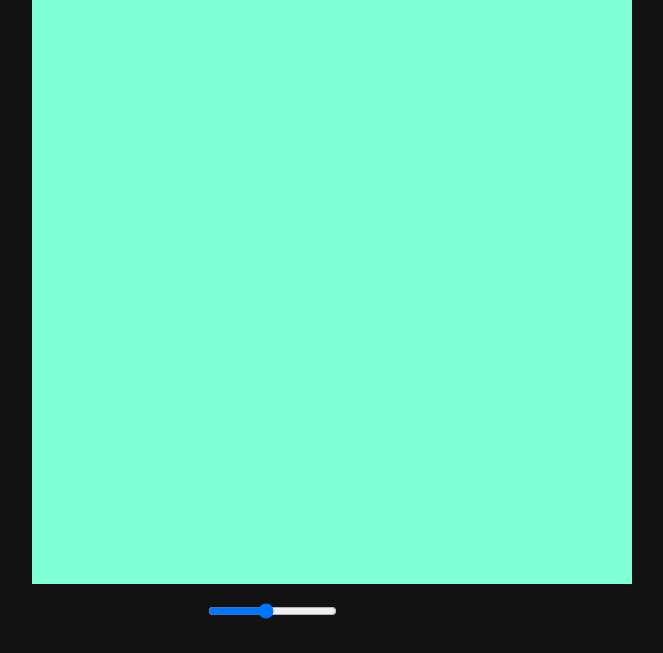
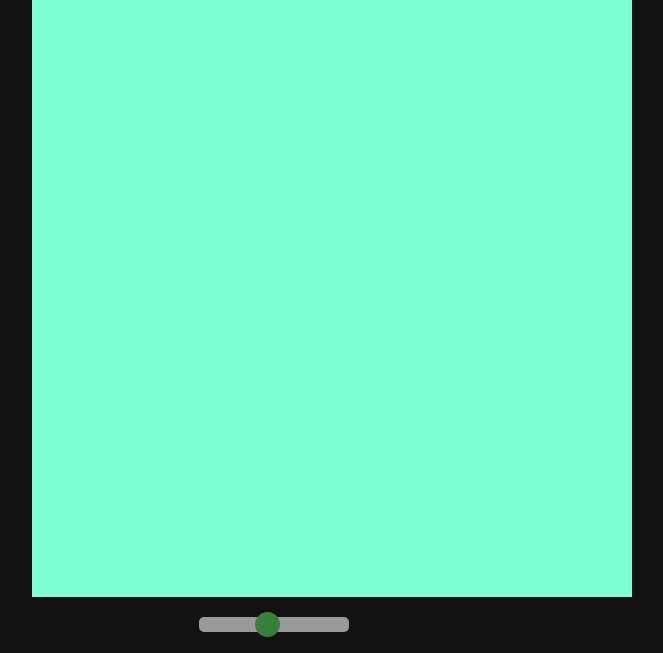
Before and after one commit to odomj5/snake-game, a plain HTML site: page index.html in a window 1280 px wide. Shown: the part 197-850 px from the top of the page, without its empty margins (308-971 px from the left). Drawn offline with Linux system fonts and the light colour scheme.

Commit message:
Styled the slider

```diff
--- a/index.css
+++ b/index.css
@@ -37,3 +37,44 @@ html, body {
 }
 
 /*slider css */
+.slider-cont {
+  width: 100%; /* Width of the outside container */
+}
+
+/* The slider itself */
+.slider {
+  -webkit-appearance: none;  /* Override default CSS styles */
+  appearance: none;
+  width: 100%; /* Full-width */
+  height: 15px; /* Specified height */
+  border-radius: 5px;
+  background: #d3d3d3; /* Grey background */
+  outline: none; /* Remove outline */
+  opacity: 0.7; /* Set transparency (for mouse-over effects on hover) */
+  -webkit-transition: .2s; /* 0.2 seconds transition on hover */
+  transition: opacity .2s;
+}
+
+/* Mouse-over effects */
+.slider:hover {
+  opacity: 1; /* Fully shown on mouse-over */
+}
+
+/* The slider handle (use -webkit- (Chrome, Opera, Safari, Edge) and -moz- (Firefox) to override default look) */
+.slider::-webkit-slider-thumb {
+  -webkit-appearance: none; /* Override default look */
+  appearance: none;
+  width: 25px; /* Set a specific slider handle width */
+  height: 25px; /* Slider handle height */
+  border-radius: 50%;
+  background: #4CAF50; /* Green background */
+  cursor: pointer; /* Cursor on hover */
+}
+
+.slider::-moz-range-thumb {
+  width: 25px; /* Set a specific slider handle width */
+  height: 25px; /* Slider handle height */
+  border-radius: 50%;
+  background: #4CAF50; /* Green background */
+  cursor: pointer; /* Cursor on hover */
+}
--- a/index.html
+++ b/index.html
@@ -14,6 +14,7 @@
             <li>Use Arrows to control the snek</li>
             <li>Grow by eating tacos</li>
             <li>Stay alive by avoiding touching the walls or yourself</li>
+            <li>Use the slider to control the snek speed </li>
         </ol>
     </div>
     <!-- The Modal -->
@@ -31,7 +32,7 @@
     <canvas class="canvas" height="600px" width="600px" style="background-color: aquamarine;"></canvas>
     <div class="info-box">
         <div class="slider-cont">
-            <input type="range" min="1" max="10" value="5" id="diffRange">
+            <input type="range" min="1" max="10" value="5" id="diffRange" class="slider" >
         </div>
         <div class="score-cont">
 
```
